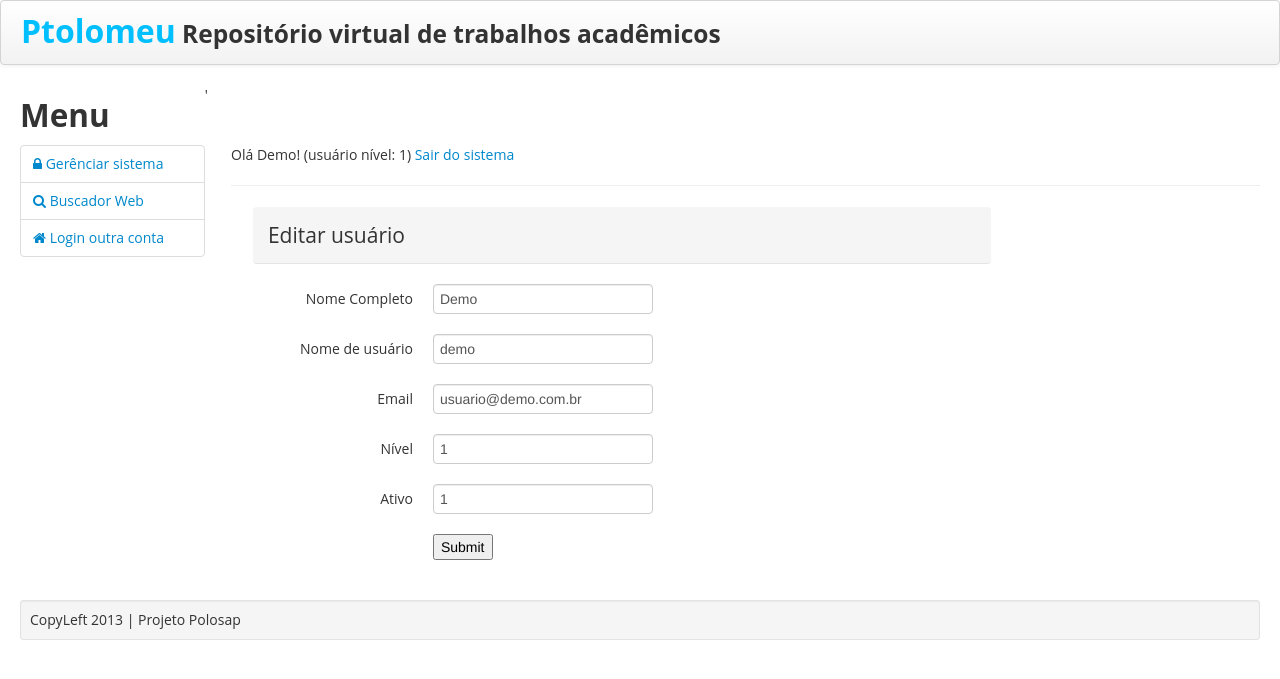
After one commit to alanalvescorrea/RepositorioTrabalhosAcademicos, a PHP site: page /usuarioEditarUpdate.php?id=1 in a window 1280 px wide. The commit adds this page. Shown: the top 679 px of the page. Run offline with PHP 8.4, Linux system fonts and the light colour scheme; a user stored in the database is signed in; data comes from the database, SQL or seed files in the repository; some libraries are stand-ins or nearby versions.

Commit message:
novas páginas: listas, editar e salvar usuários do sistema

```diff
--- a/acessoRestrito.php
+++ b/acessoRestrito.php
@@ -64,7 +64,7 @@ require 'html.class.php';
                                                <a href="usuarioConsultar.php" class="btn btn-primary"> <i
                                                  class="icon-eye-open icon-white"></i> <span><strong>Consultar</strong></span>
                                                </a>
-                                               <a href="listar_trabalho.php" class="btn btn-primary"> <i
+                                               <a href="usuarioEditarListar.php" class="btn btn-primary"> <i
                                                  class="icon-edit icon-white"></i> <span><strong>Editar</strong></span>
                                                </a>
                                                <a href="usuarioExcluir.php" class="btn btn-primary">
--- /dev/null
+++ b/usuarioEditarUpdate.php
@@ -0,0 +1,145 @@
+<?php
+include 'acessoSeguranca.php';
+require 'html.class.php';
+?>
+<!DOCTYPE html>
+<html>
+    <head>
+        <?php
+        $carregaClasseHtml = new html();
+        $carregaClasseHtml->includes();
+        $carregaClasseHtml->unicode();
+        $carregaClasseHtml->titulo();
+        ?>
+    </head>
+
+    <body>
+        <?php
+        $header = new html ();
+        $header->topoSistema();
+        ?>
+
+        <!-- CLASSE QUE DEFINE O CONTAINER COMO FLUIDO (100%) -->
+        <div class="container-fluid">
+            <!-- CLASSE PARA DEFINIR UMA LINHA -->
+            <div class="row-fluid">
+                <!-- COLUNA OCUPANDO 2 ESPAÇOS NO GRID -->
+                <?php
+                $menuEsquerdo = new html ();
+                $menuEsquerdo->menu_esquerdo();
+                ?>
+                <!-- COLUNA OCUPANDO 10 ESPAÇOS NO GRID -->
+                <br>
+                <br>
+                <br>
+                <div class="span10">
+                    <?php
+                    $informacoesSobreSessao = new html();
+                    $informacoesSobreSessao->informarSessao();
+                    ?>
+
+                    <div class="span10">
+                        <?php
+// Connect to server and select database.
+                        mysql_connect("localhost", "root", "") or die("cannot connect");
+                        mysql_select_db("repositoriotrabalhosacademicos_db") or die("cannot select DB");
+
+// get value of id that sent from address bar
+                        $id = $_GET['id'];
+
+
+
+// Retrieve data from database
+                        $sql = "SELECT * FROM repositoriotrabalhosacademicos_db.usuarios WHERE id = '$id'";
+                        $result = mysql_query($sql);
+                        $rows = mysql_fetch_array($result);
+                        ?>
+
+                        <!----inicio form para edição-->
+                        <div class="span10">
+                            <!-- INICIO FORM -->
+                            <form class="form-horizontal" action='usuarioEditarSalvar.php' method="POST">
+                                <fieldset>
+                                    <div id="legend">
+                                        <legend class="breadcrumb">Editar usuário</legend>
+                                    </div>
+
+
+
+                                    <!-- 1.nome --------------------------------------------------->
+                                    <div class="control-group">
+                                        <label class="control-label" for="nome">Nome Completo</label>
+                                        <div class="controls">
+                                            <input name="nome" type="text" id="nome" value="<?php echo $rows['nome']; ?>"size= "40"/>
+                                        </div>
+                                    </div>
+
+
+                                    <!-- 2. usuário ----------------------------------------------------->
+                                    <div class="control-group">
+                                        <label class="control-label" for="usuario">Nome de usuário</label>
+                                        <div class="controls">
+                                            <input name="usuario" type="text" id="usuario" value="<?php echo $rows['usuario']; ?>"size= "15"/>
+                                        </div>
+                                    </div>
+
+
+                                    <!-- 5. email -->
+                                    <div class="control-group">
+                                        <label class="control-label" for="email">Email</label>
+                                        <div class="controls">
+                                            <input name="email" type="text" id="email" value="<?php echo $rows['email']; ?>"size= "15"/>
+                                        </div>
+                                    </div>
+
+
+
+                                    <!-- 7. nível -->
+                                    <div class="control-group">
+                                        <label class="control-label"  for="nivel">Nível</label>
+                                        <div class="controls">
+                                            <input name="nivel" type="text" id="nivel" value="<?php echo $rows['nivel']; ?>"size= "15"/><br />
+                                        </div>
+                                    </div>
+
+
+
+                                    <!-- 9. ativo -->
+                                    <div class="control-group">
+
+                                        <label class="control-label"  for="ativo">Ativo</label>
+                                        <div class="controls">
+                                            <input name="ativo" type="text" id="ativo" value="<?php echo $rows['ativo']; ?>"size= "15"/><br />
+                                        </div>
+                                    </div>
+
+
+                                    <!-- Button -->
+                                    <div class="control-group">
+
+                                        <div class="controls">
+                                            <input name="id" type="hidden" id="id" value="<?php echo $rows['id']; ?>"/>
+                                            <input type="submit" name="Submit" value="Submit" /></td>
+                                        </div>
+                                    </div>
+                                </fieldset>
+                            </form>
+                        </div>
+
+                        <!--fim do form de edição-->
+
+
+
+                    </div>
+                    <br>
+
+                </div>
+            </div>
+            <?php
+            $rodape = new html ();
+            $rodape->rodape();
+            ?>
+        </div>
+    </div>
+</body>
+</html>
```
Also changed, not shown: usuarioEditarListar.php (added, +95 -0 lines), usuarioEditarSalvar.php (added, +87 -0 lines).
